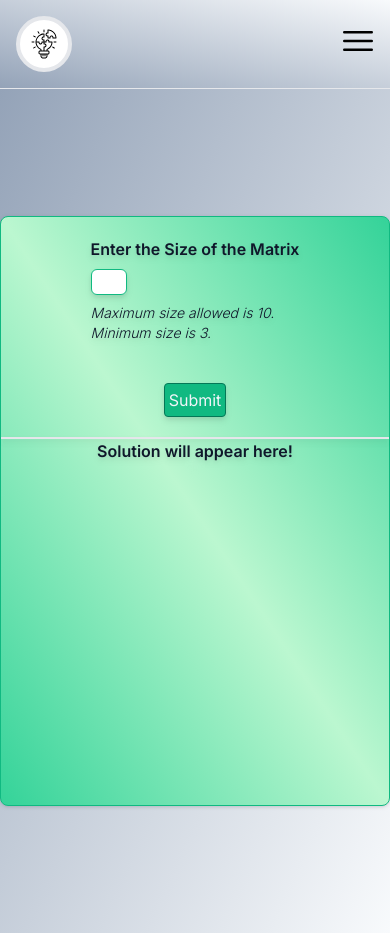
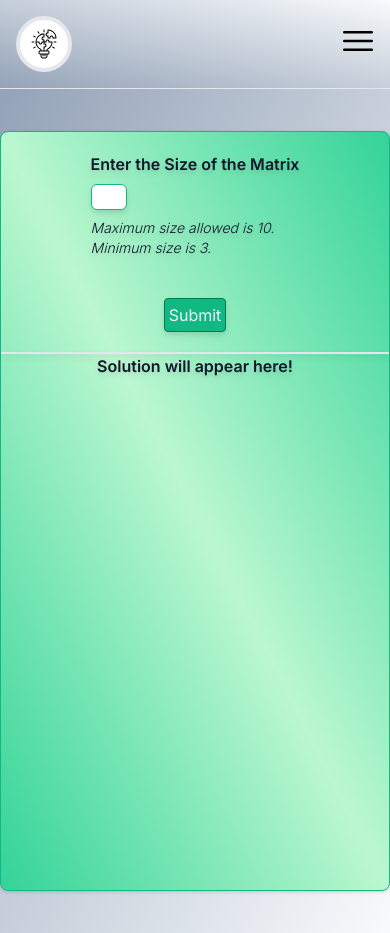
Before and after one commit to Eyepatch0/HungarianSolver, a React (Vite) app in the folder HungarianSolver/: page /solve in a window 390 px wide. Built offline with nearby package versions, Linux system fonts and the light colour scheme.

Commit message:
Updated README.md

```diff
--- a/HungarianSolver/src/components/Learn.tsx
+++ b/HungarianSolver/src/components/Learn.tsx
@@ -56,4 +56,5 @@ const Learn = () => {
     </div>
   );
 };
+// TODO: Redo this section with a better design.
 export default Learn;
--- a/HungarianSolver/src/components/Solve.tsx
+++ b/HungarianSolver/src/components/Solve.tsx
@@ -60,7 +60,7 @@ const Solve = () => {
 
   return (
     <div className="min-h-screen bg-gradient-to-br from-slate-400 to-slate-50 flex justify-center items-center dark:bg-gradient-to-br dark:from-slate-900 dark:to-slate-700">
-      <div className="container border border-emerald-500 dark:border-emerald-900 md:border-4 rounded-lg min-h-[70vh] flex flex-col xl:flex-row font-inter text-slate-900 bg-gradient-to-bl from-emerald-400 via-green-200 to-emerald-400 dark:bg-gradient-to-bl dark:from-green-800 dark:via-emerald-400 dark:to-green-800 dark:text-slate-800 drop-shadow">
+      <div className="container border border-emerald-500 dark:border-emerald-900 md:border-4 rounded-lg min-h-[90vh] sm:min-h-[70vh] flex flex-col xl:flex-row font-inter text-slate-900 bg-gradient-to-bl from-emerald-400 via-green-200 to-emerald-400 dark:bg-gradient-to-bl dark:from-green-800 dark:via-emerald-400 dark:to-green-800 dark:text-slate-800 drop-shadow">
         <div className="basis-1/2 border-b xl:border-b-0 xl:border-r flex flex-col justify-between drop-shadow-md">
           <div className="basis-1/4 flex items-center flex-col md:flex-row md:justify-center">
             <div className="flex flex-col text-md font-semibold p-5">
@@ -122,4 +122,6 @@ const Solve = () => {
   );
 };
 
+// TODO: Add option for maximization.
+
 export default Solve;
--- a/HungarianSolver/src/components/SolvedMatrix.tsx
+++ b/HungarianSolver/src/components/SolvedMatrix.tsx
@@ -21,7 +21,7 @@ const SolvedMatrix: React.FC<SolvedMatrixProps> = ({ matrix }) => {
         </h3>
         <GeneralMatrix matrix={matrix} solved={munkres(matrix)} />
       </div>
-      <div className="border rounded-sm p-2 border-green-700 dark:border-green-900">
+      <div className="border rounded-sm p-2 border-green-700 dark:border-green-900 mt-2">
         <h3 className="font-semibold text-left mb-2 px-1">Optimal Value is:</h3>
         <div className="flex font-medium justify-center items-center">
           {optimalCost(matrix)[1].map((e, i) => {
```
